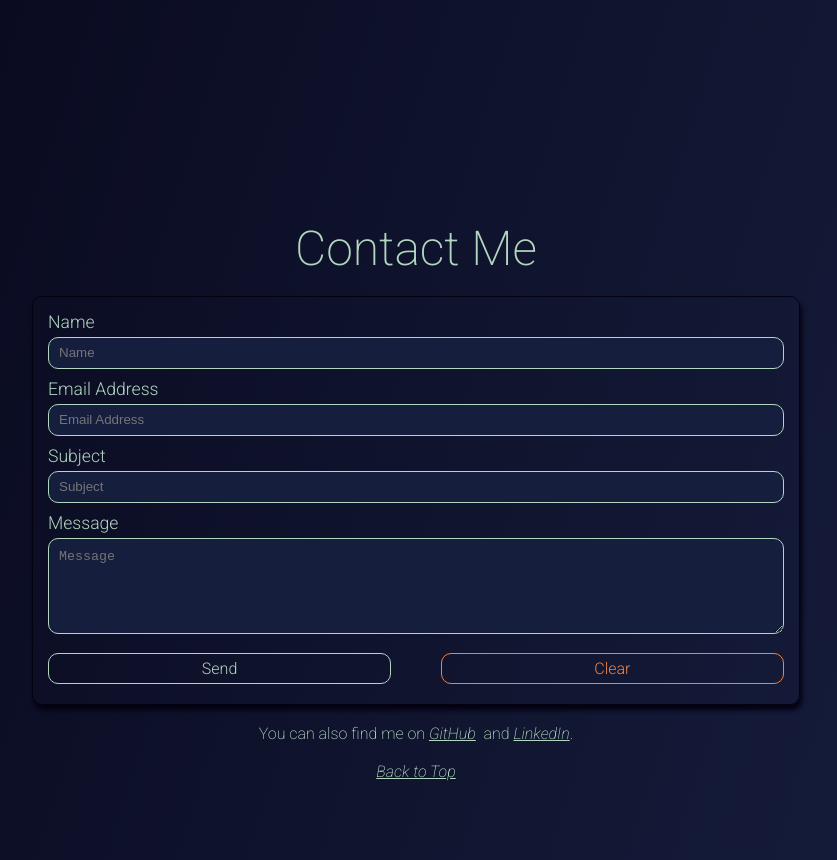
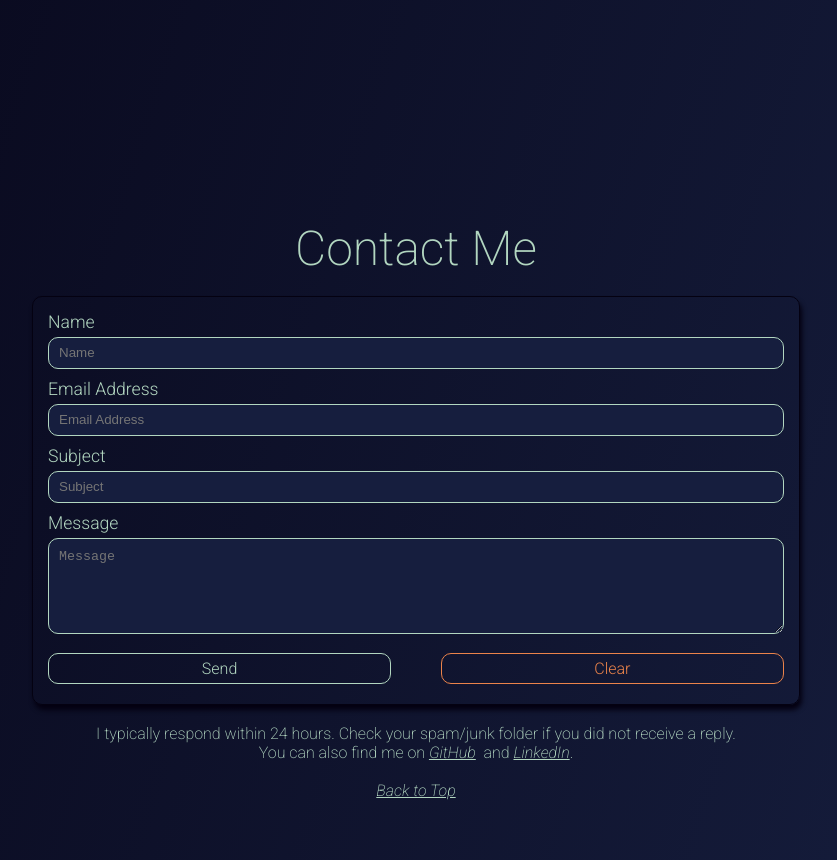
Before and after one commit to alex-laycalvert/alexlc-dot-com, a Next.js app: page / in a window 1280 px wide. Shown: the part 1540-2400 px from the top of the page, without its empty margins (224-1061 px from the left). Built offline with nearby package versions, Linux system fonts and the light colour scheme.

Commit message:
Added notice to check spam for email sending

```diff
--- a/pages/index.tsx
+++ b/pages/index.tsx
@@ -87,9 +87,12 @@ export default function Home() {
             </div>
             <div id="contact" className={styles.section}>
                 <div className={styles.contactWrapper}>
+                    <br />
                     <h2>Contact Me</h2>
                     <br />
                     <EmailForm />
+                    <br />
+                    I typically respond within 24 hours. Check your spam/junk folder if you did not receive a reply.
                     <br />
                     You can also find me on&nbsp;
                     <Link
```
